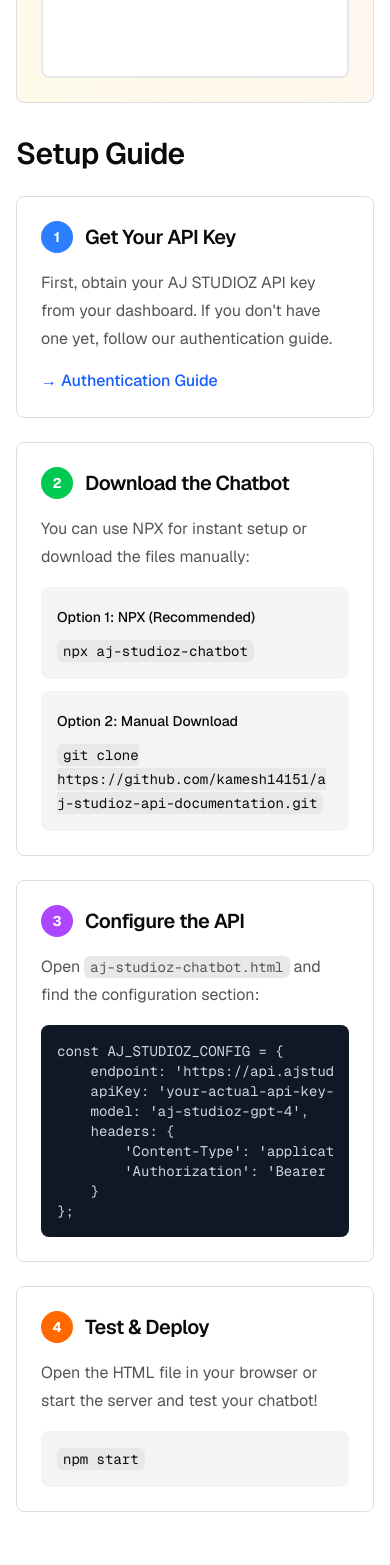
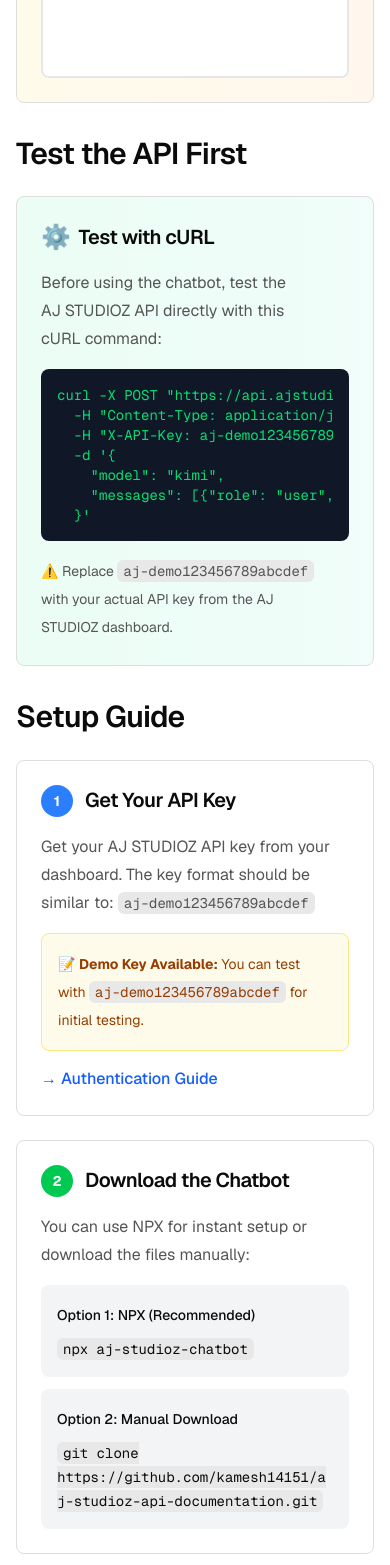
Before and after one commit to kamesh14151/aj-studioz-api-documentation, a Next.js app: page /docs/aj-studioz-api/chatbot in a window 390 px wide. Shown: the part 1880-3445 px from the top of the page. Built offline with nearby package versions, Linux system fonts and the light colour scheme.

Commit message:
Update chatbot to work with actual AJ STUDIOZ API endpoint and format - api.ajstudioz.dev/api/chat with X-API-Key header

```diff
--- a/app/docs/aj-studioz-api/chatbot/page.tsx
+++ b/app/docs/aj-studioz-api/chatbot/page.tsx
@@ -79,6 +79,31 @@ export default function ChatbotPage() {
           </div>
         </div>
 
+        <h2 id="api-testing" className="text-3xl font-semibold mb-6">Test the API First</h2>
+
+        <div className="mb-8 p-6 border rounded-lg bg-gradient-to-r from-emerald-50 to-teal-50 dark:from-emerald-950/50 dark:to-teal-950/50">
+          <h3 className="text-xl font-semibold mb-4 flex items-center gap-2">
+            <span className="text-2xl">⚙️</span> Test with cURL
+          </h3>
+          <p className="text-muted-foreground mb-4">
+            Before using the chatbot, test the AJ STUDIOZ API directly with this cURL command:
+          </p>
+          <div className="bg-gray-900 rounded-lg p-4 overflow-x-auto">
+            <pre className="text-sm text-green-400">
+{`curl -X POST "https://api.ajstudioz.dev/api/chat" \\
+  -H "Content-Type: application/json" \\
+  -H "X-API-Key: aj-demo123456789abcdef" \\
+  -d '{
+    "model": "kimi",
+    "messages": [{"role": "user", "content": "Hello! How are you?"}]
+  }'`}
+            </pre>
+          </div>
+          <p className="text-sm text-muted-foreground mt-4">
+            ⚠️ Replace <code>aj-demo123456789abcdef</code> with your actual API key from the AJ STUDIOZ dashboard.
+          </p>
+        </div>
+
         <h2 id="setup-guide" className="text-3xl font-semibold mb-6">Setup Guide</h2>
 
         <div className="space-y-6 mb-12">
@@ -88,8 +113,13 @@ export default function ChatbotPage() {
               <h3 className="text-xl font-semibold">Get Your API Key</h3>
             </div>
             <p className="text-muted-foreground mb-4">
-              First, obtain your AJ STUDIOZ API key from your dashboard. If you don't have one yet, follow our authentication guide.
+              Get your AJ STUDIOZ API key from your dashboard. The key format should be similar to: <code>aj-demo123456789abcdef</code>
             </p>
+            <div className="bg-amber-50 dark:bg-amber-950/50 border border-amber-200 dark:border-amber-800 rounded-lg p-4 mb-4">
+              <p className="text-sm text-amber-800 dark:text-amber-200">
+                📝 <strong>Demo Key Available:</strong> You can test with <code>aj-demo123456789abcdef</code> for initial testing.
+              </p>
+            </div>
             <a href="/docs/key-information/authentication" className="text-blue-600 hover:text-blue-800 font-medium">
               → Authentication Guide
             </a>
@@ -121,17 +151,17 @@ export default function ChatbotPage() {
               <h3 className="text-xl font-semibold">Configure the API</h3>
             </div>
             <p className="text-muted-foreground mb-4">
-              Open <code>aj-studioz-chatbot.html</code> and find the configuration section:
+              Open <code>aj-studioz-chatbot.html</code> and update the AJ_STUDIOZ_CONFIG:
             </p>
             <div className="bg-gray-900 rounded-lg p-4 overflow-x-auto">
               <pre className="text-sm text-gray-300">
 {`const AJ_STUDIOZ_CONFIG = {
-    endpoint: 'https://api.ajstudioz.in/v1/chat/completions',
+    endpoint: 'https://api.ajstudioz.dev/api/chat',
     apiKey: 'your-actual-api-key-here',
-    model: 'aj-studioz-gpt-4',
+    model: 'kimi',
     headers: {
         'Content-Type': 'application/json',
-        'Authorization': 'Bearer your-actual-api-key-here'
+        'X-API-Key': 'your-actual-api-key-here'
     }
 };`}
               </pre>
@@ -148,6 +178,39 @@ export default function ChatbotPage() {
             </p>
             <div className="bg-gray-100 dark:bg-gray-800 rounded-lg p-4">
               <code className="text-sm">npm start</code>
+            </div>
+          </div>
+        </div>
+
+        <h2 id="api-format" className="text-3xl font-semibold mb-6">API Request Format</h2>
+
+        <div className="mb-8 p-6 border rounded-lg bg-gradient-to-r from-blue-50 to-cyan-50 dark:from-blue-950/50 dark:to-cyan-950/50">
+          <h3 className="text-xl font-semibold mb-4">Request Structure</h3>
+          <p className="text-muted-foreground mb-4">
+            The chatbot sends requests to AJ STUDIOZ API in this format:
+          </p>
+          <div className="bg-gray-900 rounded-lg p-4 overflow-x-auto mb-4">
+            <pre className="text-sm text-cyan-400">
+{`POST https://api.ajstudioz.dev/api/chat
+Content-Type: application/json
+X-API-Key: your-api-key
+
+{
+  "model": "kimi",
+  "messages": [
+    {"role": "user", "content": "Your message here"}
+  ]
+}`}
+            </pre>
+          </div>
+          <div className="grid gap-4 md:grid-cols-2">
+            <div>
+              <p className="font-medium text-sm mb-2">Available Models</p>
+              <p className="text-muted-foreground text-sm">• <code>kimi</code> - Default conversational AI model</p>
+            </div>
+            <div>
+              <p className="font-medium text-sm mb-2">Headers Required</p>
+              <p className="text-muted-foreground text-sm">• <code>Content-Type: application/json</code><br/>• <code>X-API-Key: your-api-key</code></p>
             </div>
           </div>
         </div>
```
Also changed, not shown: 1 other file (tests, documents, lock files or other folders).
